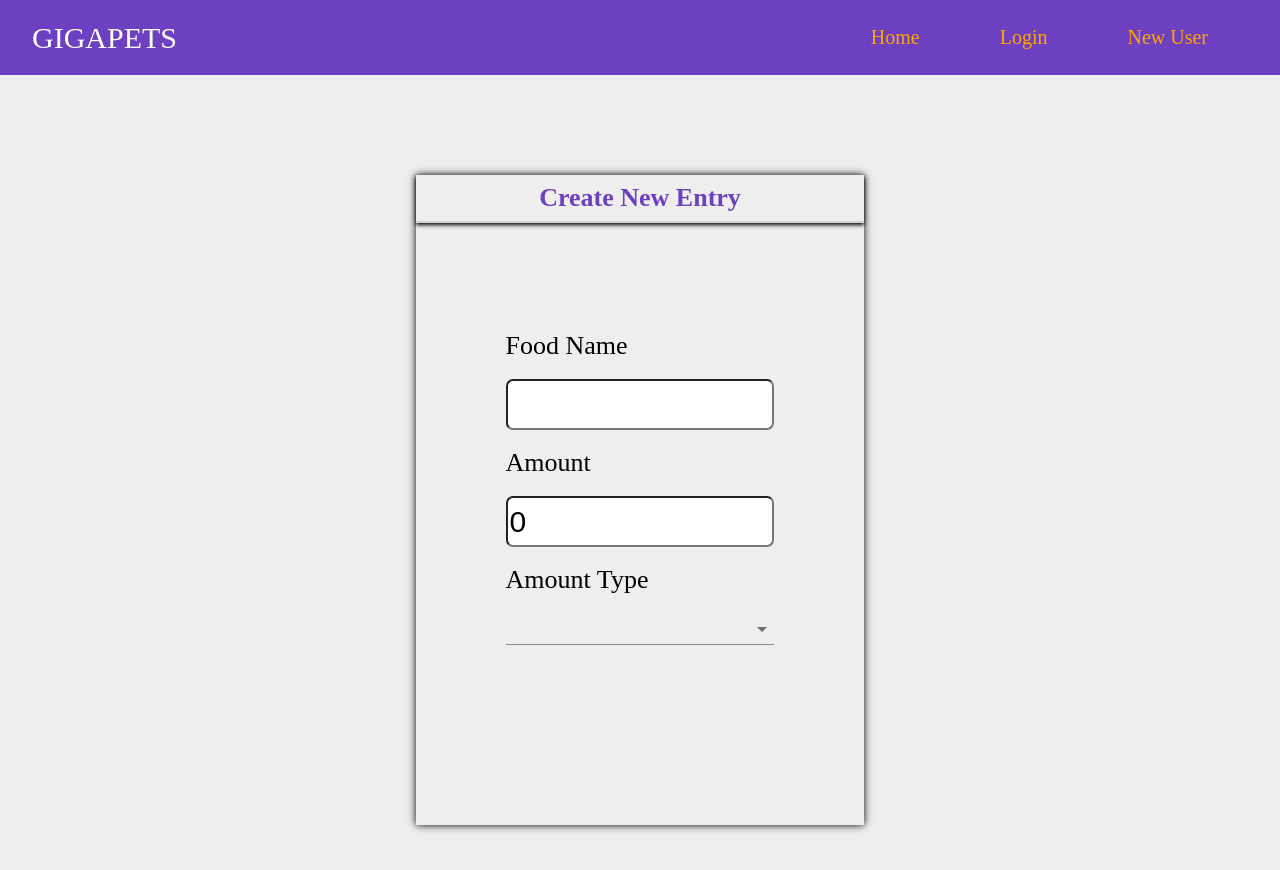
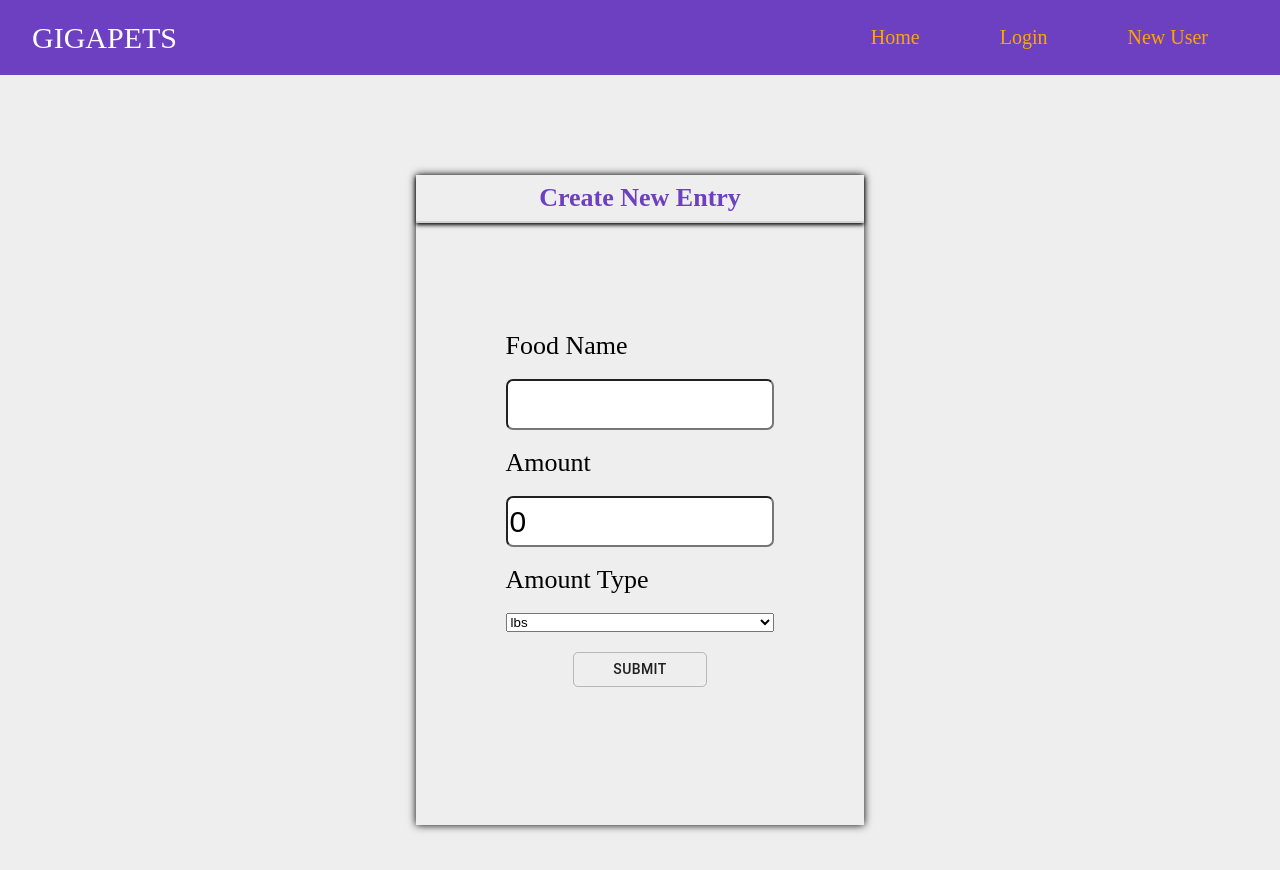
Before and after one commit to krboelter/gigapets-frontend, a React (Create React App) app: page /new_entry in a window 1280 px wide. Shown: the top 870 px of the page. Built offline with nearby package versions, Linux system fonts and the light colour scheme.

Commit message:
minor fixes

```diff
--- a/src/App.js
+++ b/src/App.js
@@ -1,7 +1,6 @@
 import React, { useState, useEffect } from 'react';
 import './styles.css'
 import { Route } from 'react-router-dom'
-import { getToken } from './utils/api'
 import { connect } from 'react-redux'
 
 import { PrivateRoute } from './components/Private'
--- a/src/components/Children.js
+++ b/src/components/Children.js
@@ -14,6 +14,7 @@ const useStyles = makeStyles({
 })
 
 // every time you switch between dash and children in nav, a new child appears
+// is child.id still all 1's?
 function Children(props) {
 	const styles = useStyles()
 
--- a/src/components/NewEntry.js
+++ b/src/components/NewEntry.js
@@ -1,11 +1,10 @@
 import React from 'react'
 import { connect } from 'react-redux'
 import { newEntry } from '../redux/actions/EntriesAction'
-import { Formik } from 'formik'
+import { Formik, Field } from 'formik'
 import * as Yup from 'yup'
 import { makeStyles } from '@material-ui/core/styles'
-import Select from '@material-ui/core/Select'
-import MenuItem from '@material-ui/core/MenuItem'
+import { Button } from '@material-ui/core'
 
 const useStyles = makeStyles({
     shadowBox: {
@@ -62,27 +61,30 @@ function NewEntry(props) {
                         <form className="form">
                             <label htmlFor="food_name">Food Name</label>
                             <input
-                                id="food_name"
+                                name="food_name"
                                 type="text"
                                 {...formik.getFieldProps('food_name')}
                             />
                             <label htmlFor="amount">Amount</label>
                             <input
-                                id="amount"
+                                name="amount"
                                 type="text"
                                 {...formik.getFieldProps('amount')}
                             />
                             <label htmlFor="amount_type">Amount Type</label>
-                            <Select
-                                id="amount_type"
+                            <Field
+                                name="amount_type"
+                                as="select"
+                                className="select-field"
                             >
-                                <MenuItem>lbs</MenuItem>
-                                <MenuItem>oz</MenuItem>
-                                <MenuItem>grams</MenuItem>
-                                <MenuItem>pcs</MenuItem>
-                                <MenuItem>half</MenuItem>
-                                <MenuItem>halves</MenuItem>
-                            </Select>
+                                <option value="lbs">lbs</option>
+                                <option value="oz">oz</option>
+                                <option value="grams">grams</option>
+                                <option value="pcs">pcs</option>
+                                <option value="half">half</option>
+                                <option value="halves">halves</option>
+                            </Field>
+                            <Button variant="outlined" type="sumbit">Submit</Button>
                         </form>
                     </div>
                 </div>
```
Also changed, not shown: 1 other file (tests, documents, lock files or other folders).
